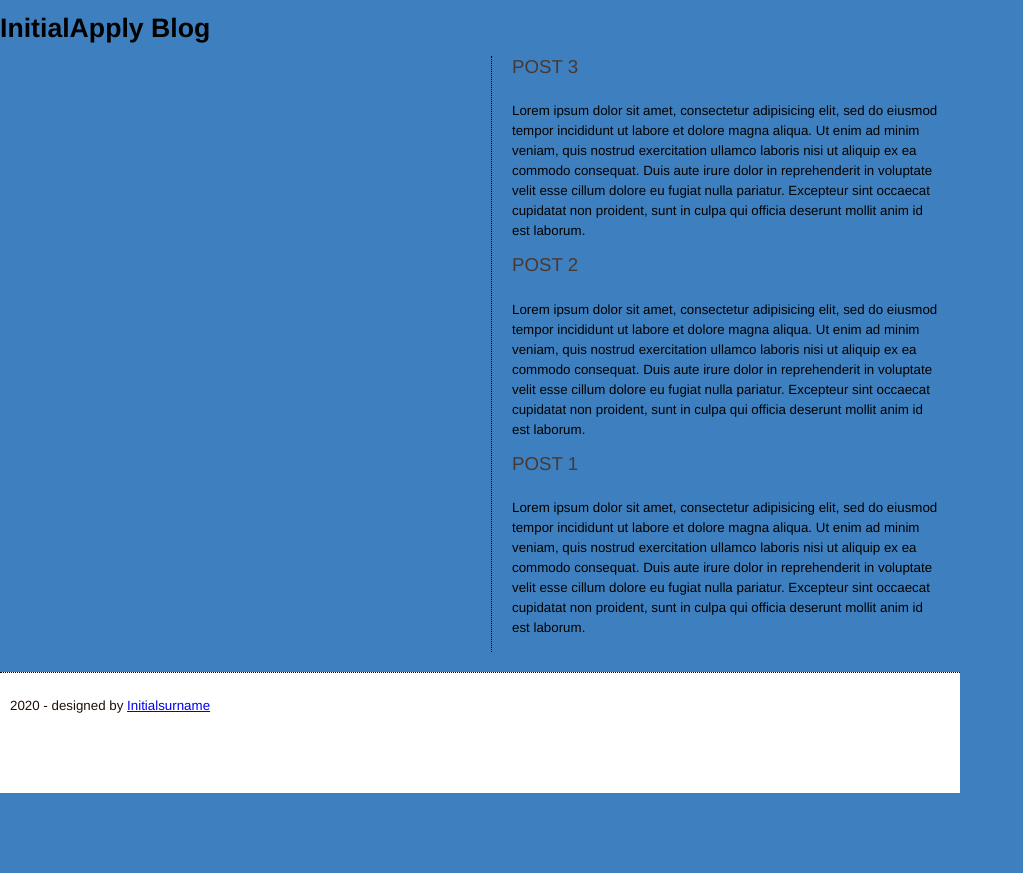
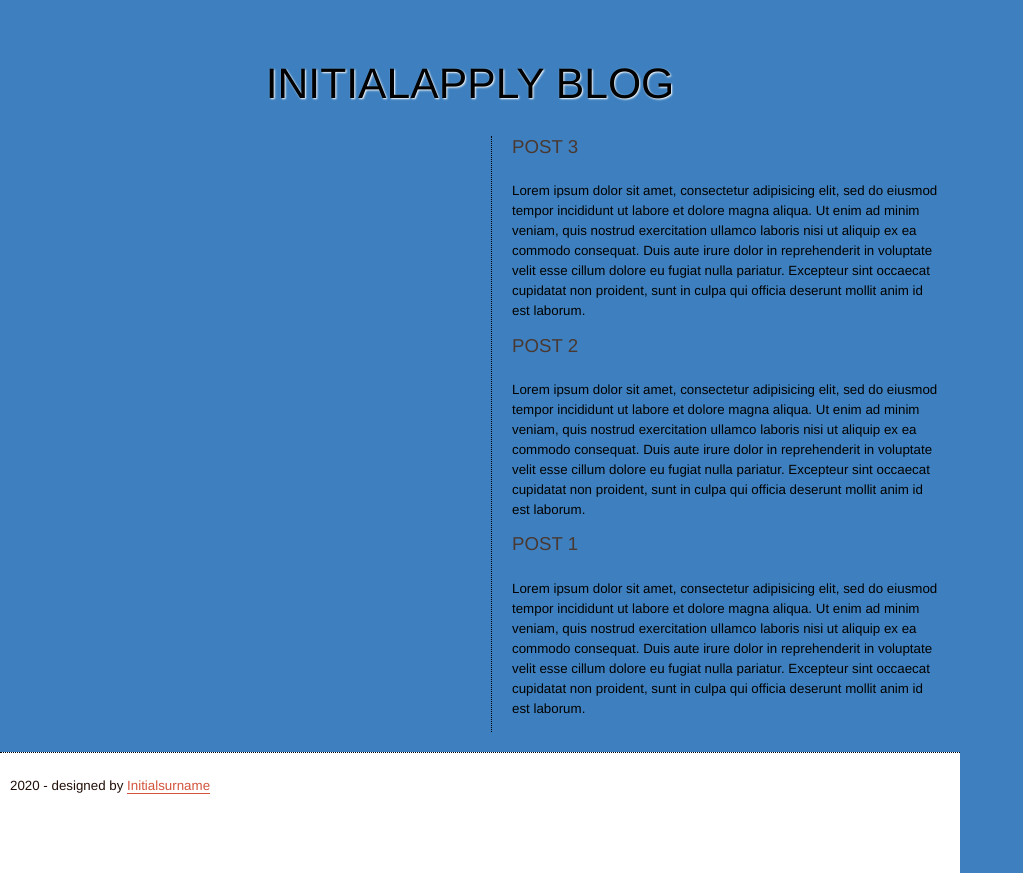
Before and after one commit to prueba3234/AppConnectedToDB, a plain HTML site: page index.html in a window 1280 px wide. Shown: the whole page, without its empty margins (0-1023 px from the left). Before the commit the page ends 800 px from the top, so only its background shows below. Drawn offline with Linux system fonts and the light colour scheme.

Commit message:
the H1 and binding CSS are added

```diff
--- a/style.css
+++ b/style.css
@@ -47,3 +47,24 @@ color:#200f08 ;
 border-top: 1px dotted #000;
 background:#fff;
 }
+
+h1 {
+font: 32pt Helvetica,"Helvetica neue", Arial, sans-serif;
+text-align: center;
+text-transform: uppercase;
+color: #000;
+padding-top: 30px ;
+text-shadow: 1px 1px 2px #fff;
+}
+a:link, a:visited {
+font:10pt normal Helvetica,"Helvetica neue", Arial, sans-serif;
+color:#d2543c;
+text-decoration:none;
+border-bottom: 1px solid #d2543c;
+}
+a:hover {
+border-bottom:1px dotted #d2543c;
+}
+a img {
+border:none;
+}
```
